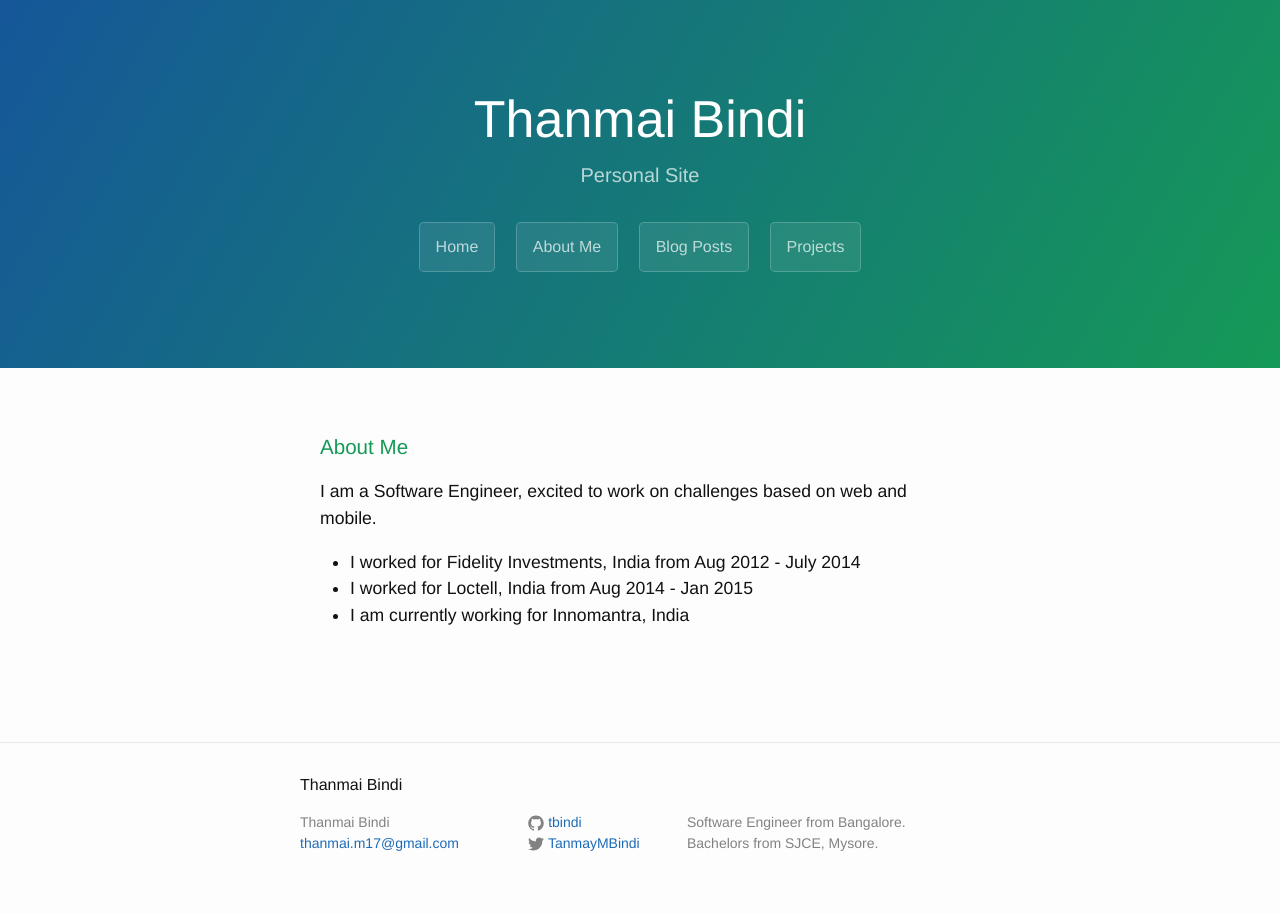
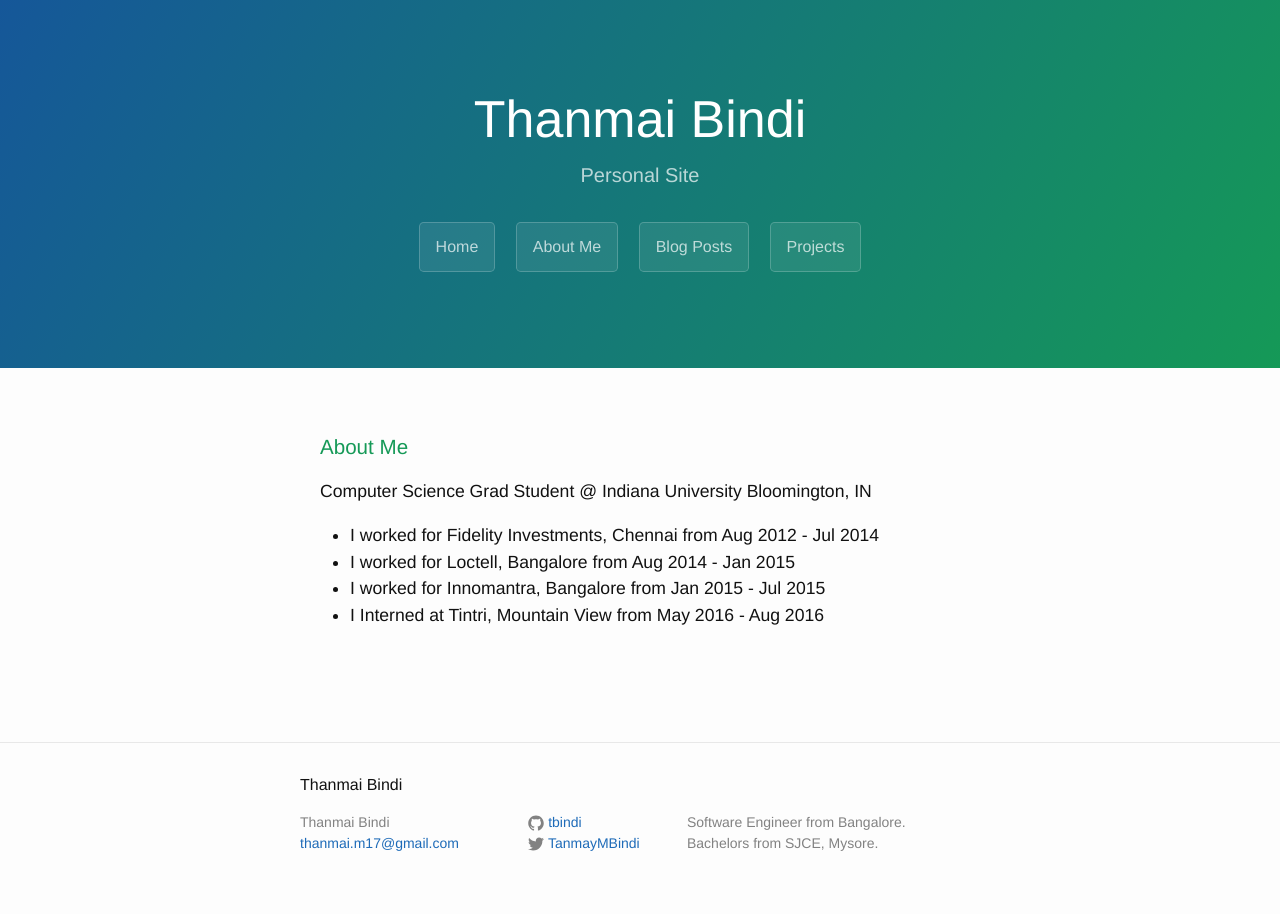
Before and after one commit to tbindi/tbindi.github.com, a Jekyll site: the page built from about.html, in a window 1280 px wide. Built offline with Jekyll 4.4.1, drawn with Linux system fonts in a browser that asks for light colours.

Commit message:
Update about.html

```diff
--- a/about.html
+++ b/about.html
@@ -5,11 +5,12 @@ permalink: /about/
 ---
 <section class="main-content">
 	<h3><a id="about" class="anchor" href="#about" aria-hidden="true"><span class="octicon octicon-link"></span></a>About Me</h3>
-	<p>I am a Software Engineer, excited to work on challenges based on web and mobile.
+	<p>Computer Science Grad Student @ Indiana University Bloomington, IN
 
 	<p><ul>
-		<li>I worked for Fidelity Investments, India from Aug 2012 - July 2014</li>
-		<li>I worked for Loctell, India from Aug 2014 - Jan 2015</li>
-		<li>I am currently working for Innomantra, India</li>
+		<li>I worked for Fidelity Investments, Chennai from Aug 2012 - Jul 2014</li>
+		<li>I worked for Loctell, Bangalore from Aug 2014 - Jan 2015</li>
+		<li>I worked for Innomantra, Bangalore from Jan 2015 - Jul 2015</li>
+		<li>I Interned at Tintri, Mountain View from May 2016 - Aug 2016</li>
 	</p>
 </section>
```
